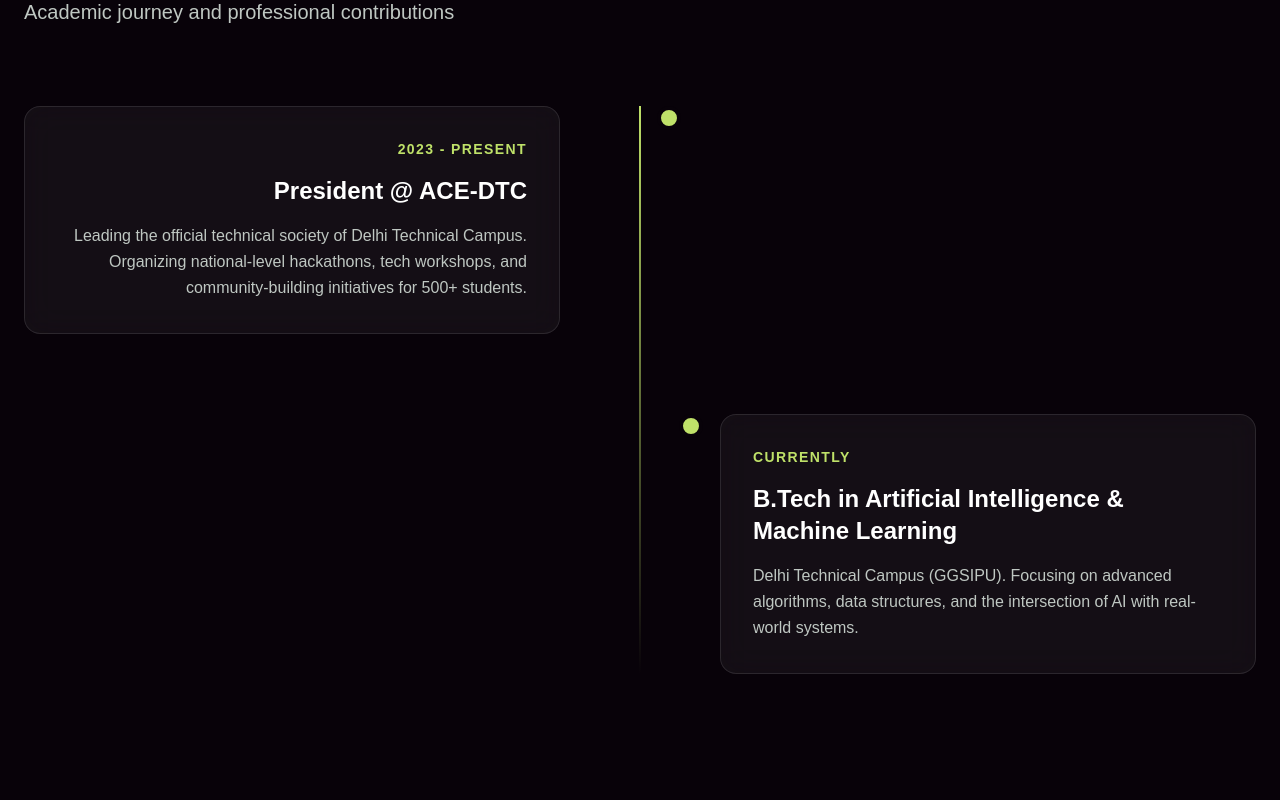
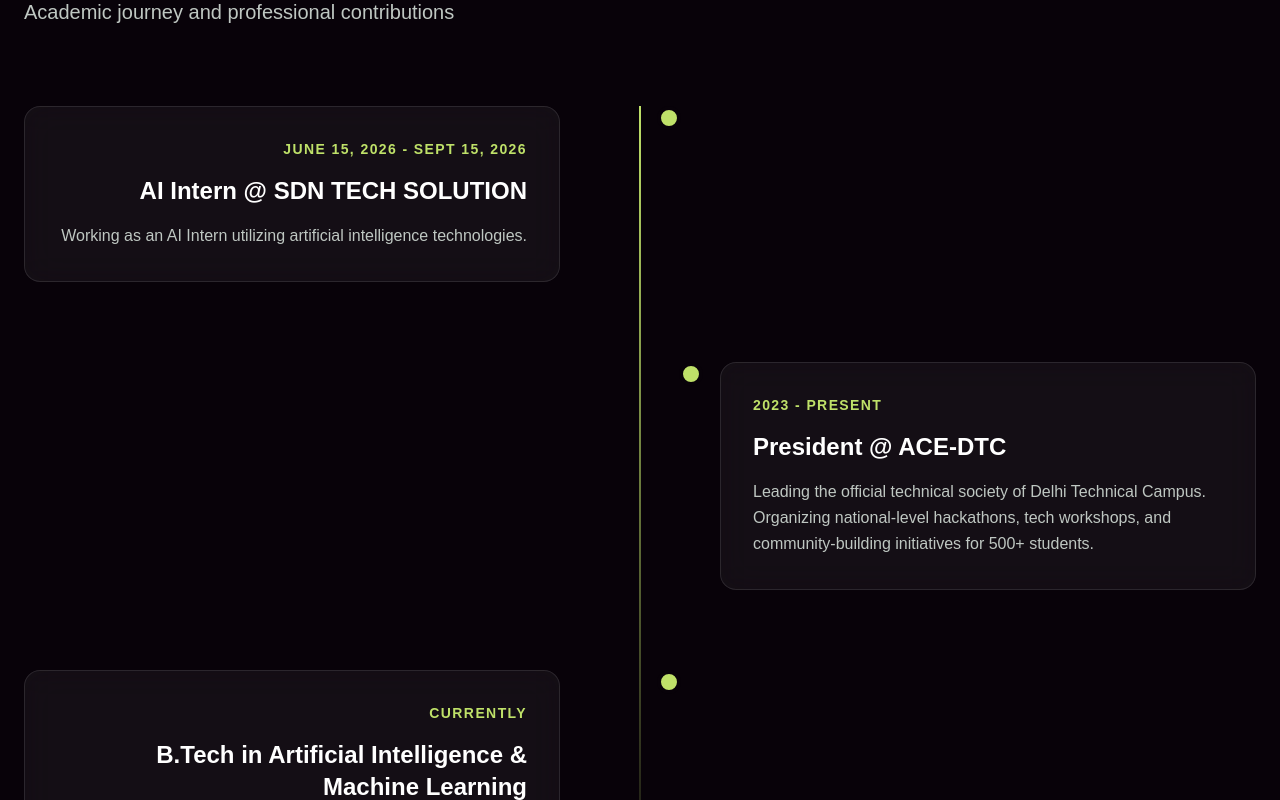
Before and after one commit to avy2025/My-Portfolio, a React (Vite) app: page / in a window 1280 px wide. Shown: the part 1320-2120 px from the top of the page. Built offline with nearby package versions, Linux system fonts and the light colour scheme.

Commit message:
feat: add AI Internship at SDN TECH SOLUTION

```diff
--- a/src/components/Experience.tsx
+++ b/src/components/Experience.tsx
@@ -2,6 +2,11 @@
 
 export const Experience = () => {
   const experiences = [
+    {
+      date: "June 15, 2026 - Sept 15, 2026",
+      title: "AI Intern @ SDN TECH SOLUTION",
+      description: "Working as an AI Intern utilizing artificial intelligence technologies."
+    },
     {
       date: "2023 - Present",
       title: "President @ ACE-DTC",
```
